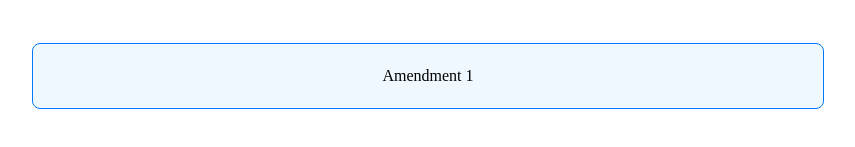
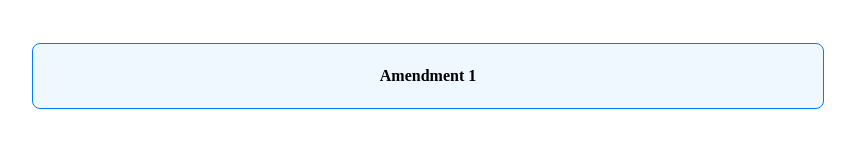
Before and after one commit to Llynoirx/basic-flashcards, a React (Vite) app: page / in a window 1280 px wide. Shown: the part 217-364 px from the top of the page, without its empty margins (212-1067 px from the left). Built offline with nearby package versions, Linux system fonts and the light colour scheme.

Commit message:
fix readme

```diff
--- a/src/App.jsx
+++ b/src/App.jsx
@@ -38,7 +38,7 @@ const App = () => {
 
       <div className="card-container">
         <div className="card">
-          <div className="question">{Q}</div>
+        <div className="question"><strong>{Q}</strong></div>
           {showAnswer && <div className="answer">{A}</div>}
         </div>
       </div>
```
Also changed, not shown: 1 other file (tests, documents, lock files or other folders).
